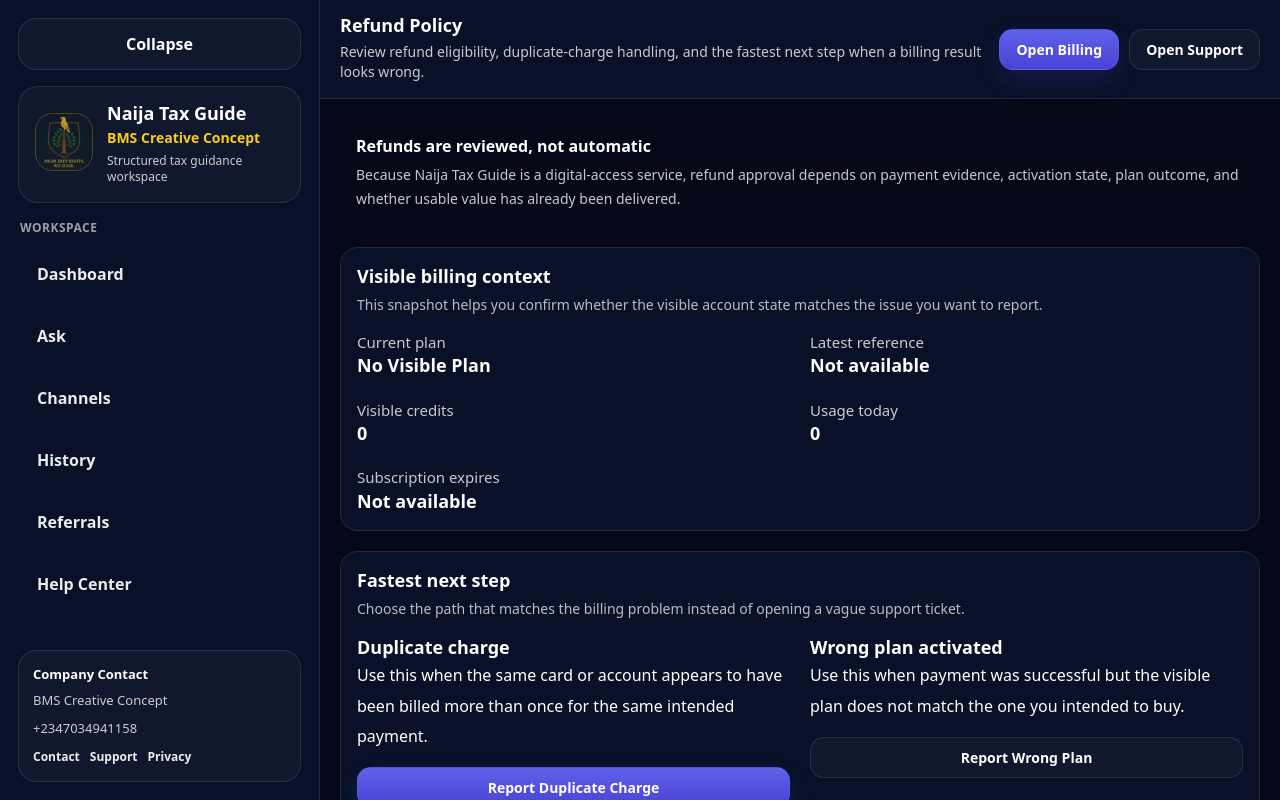
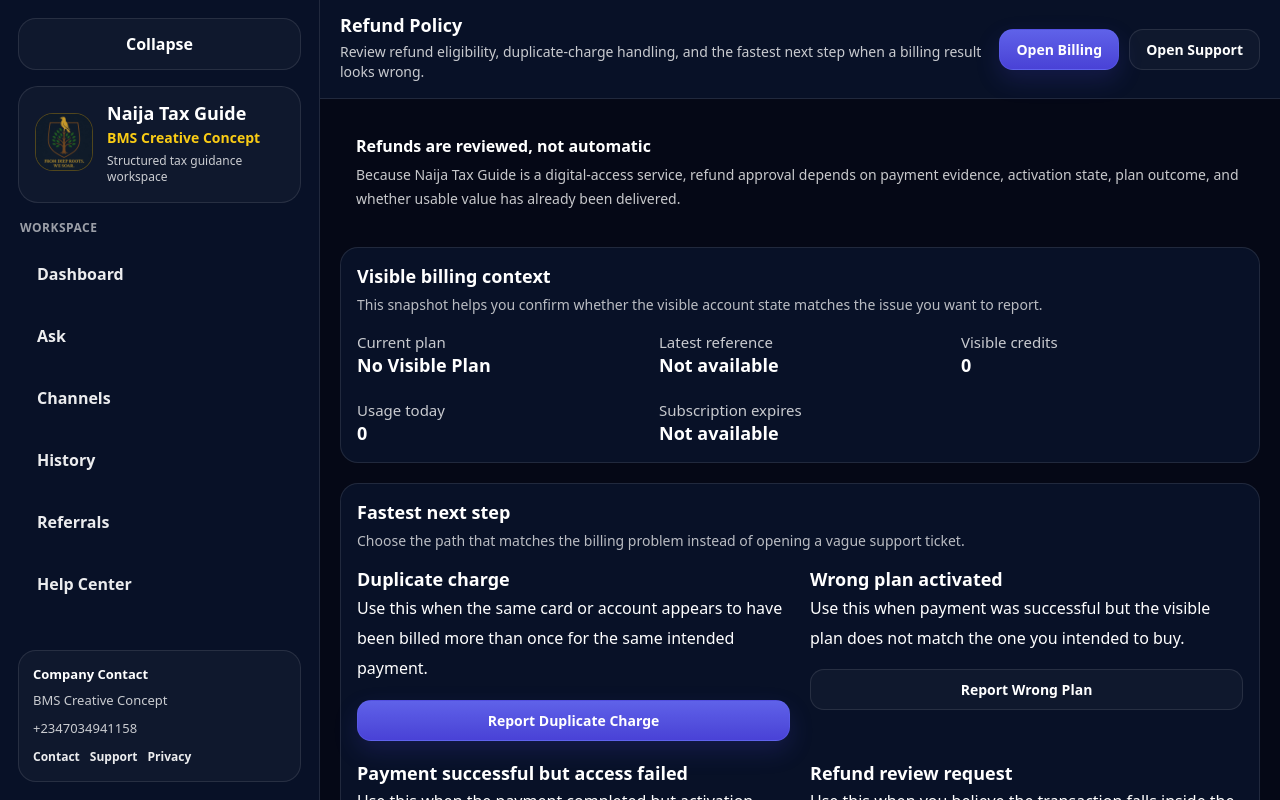
Before and after one commit to SirBM201/naija-tax-guide-frontend, a Next.js app: page /refund in a window 1280 px wide. Shown: the top 800 px of the page. Built offline with nearby package versions, Linux system fonts and the light colour scheme; no server answers; sample sign-in values are in the browser's storage.

Commit message:
Update page.tsx

```diff
--- a/app/refund/page.tsx
+++ b/app/refund/page.tsx
@@ -128,7 +128,7 @@ export default function RefundPage() {
           title="Visible billing context"
           subtitle="This snapshot helps you confirm whether the visible account state matches the issue you want to report."
         >
-          <CardsGrid minWidth={220}>
+          <CardsGrid min={220}>
             <div>
               <p style={labelStyle()}>Current plan</p>
               <p style={valueStyle()}>{formatPlanName(currentPlan)}</p>
```
